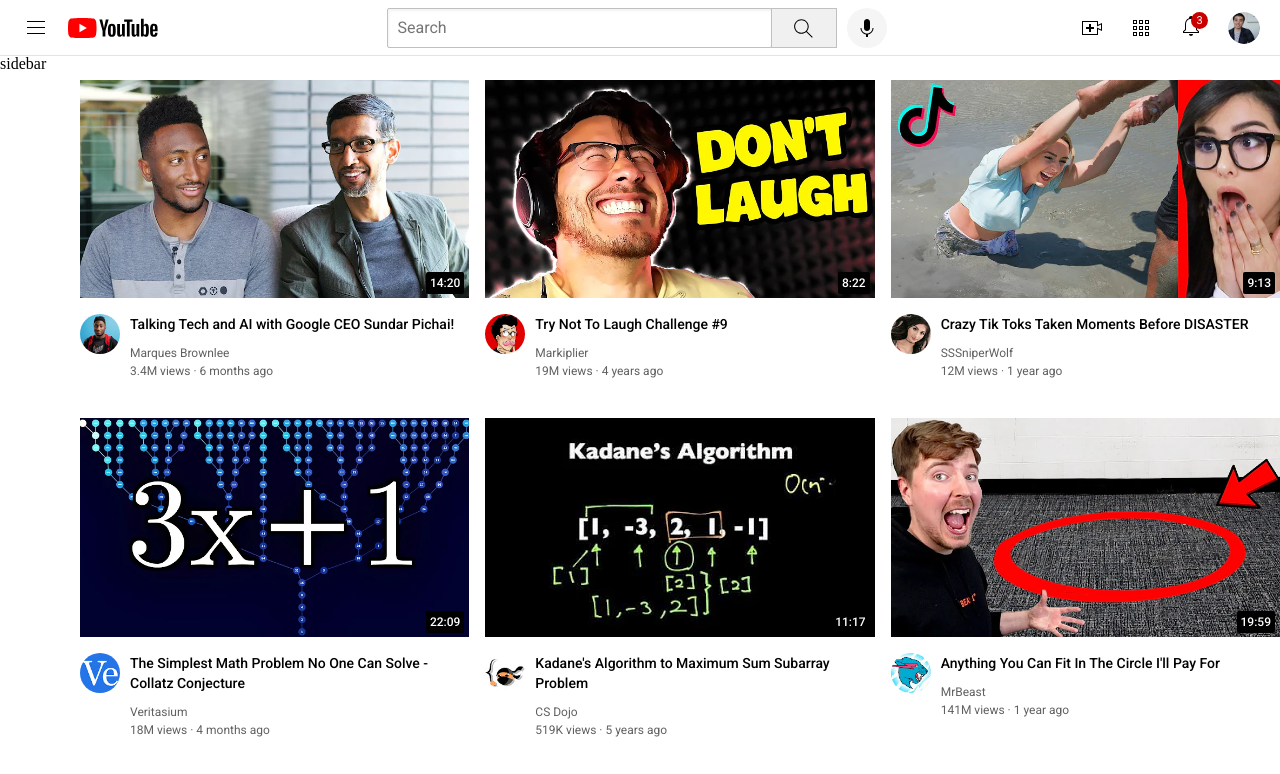
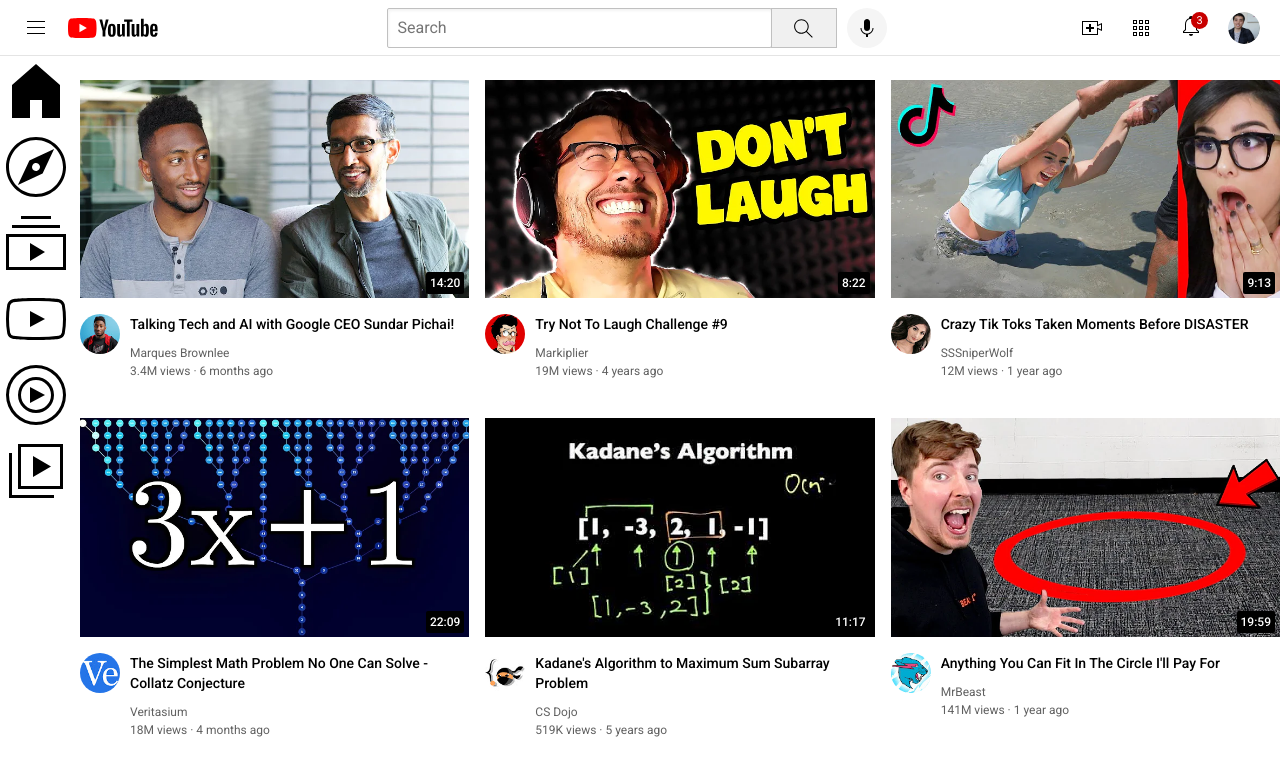
Before and after one commit to abhijit69-ui/Youtube-homepage, a plain HTML site: page index.html in a window 1280 px wide. Shown: the top 774 px of the page. Drawn offline with Linux system fonts and the light colour scheme.

Commit message:
Added more icons

```diff
--- a/CSS/sidebar.css
+++ b/CSS/sidebar.css
@@ -6,3 +6,11 @@
     background-color: white;
     width: 72px;
 }
+
+.sidebar-link{
+    height: 76px;
+}
+
+.sidebar-link:hover{
+    background-color: rgb(235, 235, 235);
+}
--- a/index.html
+++ b/index.html
@@ -42,7 +42,24 @@
     </div>
 
     <div class="sidebar">
-        sidebar
+      <div class="sidebar-link">
+        <img src="icons/home.svg">
+      </div>
+      <div class="sidebar-link">
+        <img src="icons/explore.svg">
+      </div>
+      <div class="sidebar-link">
+        <img src="icons/subscriptions.svg">
+      </div>
+      <div class="sidebar-link">
+        <img src="icons/originals.svg">
+      </div>
+      <div class="sidebar-link">
+        <img src="icons/youtube-music.svg">
+      </div>
+      <div class="sidebar-link">
+        <img src="icons/library.svg">
+      </div>
     </div>
 
     <div class="main-box">
```
Also changed, not shown: icons/explore.svg (added), icons/home.svg (added), icons/library.svg (added), icons/originals.svg (added), icons/subscriptions.svg (added), icons/youtube-music.svg (added).
